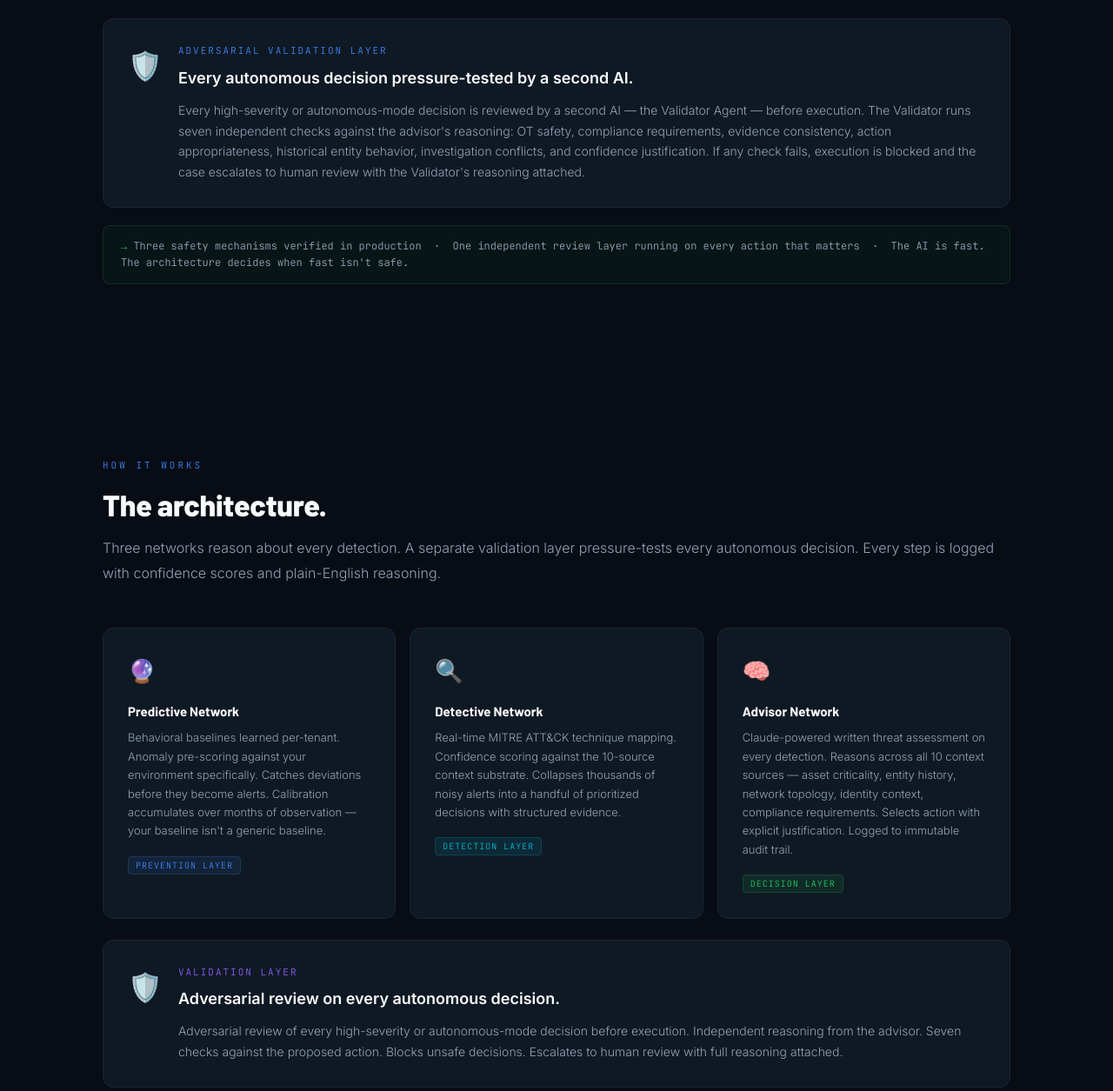
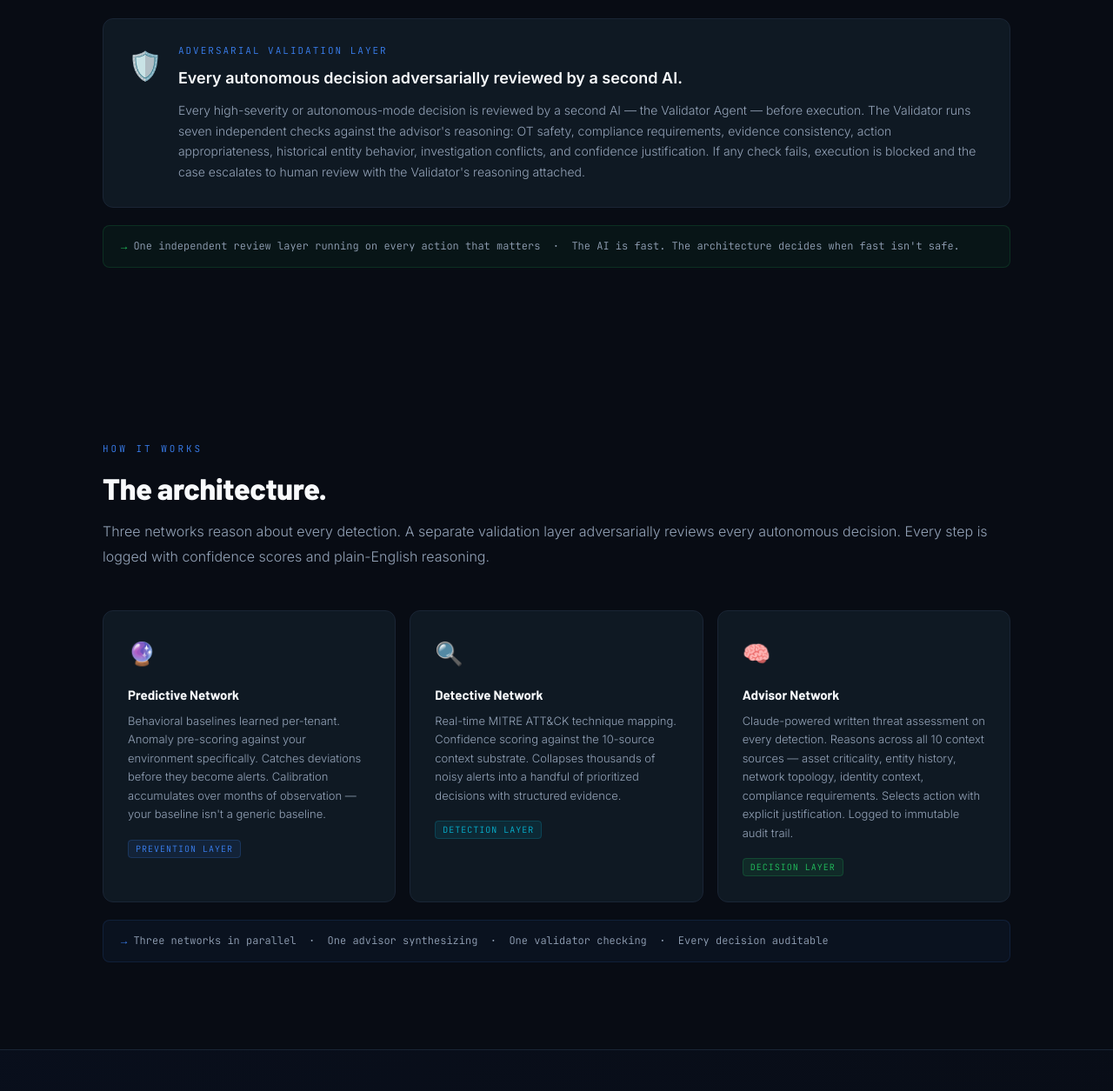
Before and after one commit to Mohammad-Khubaib/domesoc-landing, a plain HTML site: page index.html in a window 1280 px wide. Shown: the part 3388-4643 px from the top of the page at 87% size. Drawn offline with Linux system fonts and the light colour scheme.

Commit message:
fix(landing): tighten repetition — single Validator description, focused safety section closing
- Remove duplicate Validation Layer card from Architecture section
  (Validator now fully described once in Verified Safety section)
- Tighten Section 3 closing diamond — drop redundant "three safety
  mechanisms verified in production" clause (already in heading + sub)
- Reserve "pressure-tested" verbiage exclusively for the third safety
  mechanism; Validator descriptions now use "adversarially reviewed"

Co-Authored-By: Claude Opus 4.7 (1M context) <noreply@anthropic.com>

```diff
--- a/index.html
+++ b/index.html
@@ -503,13 +503,13 @@ function toggleMobileMenu() {
         <div style="font-size:32px;">🛡️</div>
         <div style="flex:1;min-width:260px;">
           <div style="font-size:11px;font-family:'JetBrains Mono',monospace;color:var(--blue);letter-spacing:2px;margin-bottom:8px;">ADVERSARIAL VALIDATION LAYER</div>
-          <div style="font-size:18px;font-weight:600;color:var(--white);margin-bottom:10px;">Every autonomous decision pressure-tested by a second AI.</div>
+          <div style="font-size:18px;font-weight:600;color:var(--white);margin-bottom:10px;">Every autonomous decision adversarially reviewed by a second AI.</div>
           <div style="font-size:14px;color:var(--lgray);line-height:1.7;">Every high-severity or autonomous-mode decision is reviewed by a second AI — the Validator Agent — before execution. The Validator runs seven independent checks against the advisor's reasoning: OT safety, compliance requirements, evidence consistency, action appropriateness, historical entity behavior, investigation conflicts, and confidence justification. If any check fails, execution is blocked and the case escalates to human review with the Validator's reasoning attached.</div>
         </div>
       </div>
     </div>
     <div style="padding:14px 20px;margin-top:20px;background:rgba(34,197,94,0.05);border:1px solid rgba(34,197,94,0.15);border-radius:8px;font-size:12px;color:var(--lgray);font-family:'JetBrains Mono',monospace;" class="reveal">
-      <span style="color:var(--green)">→</span> Three safety mechanisms verified in production &nbsp;·&nbsp; One independent review layer running on every action that matters &nbsp;·&nbsp; The AI is fast. The architecture decides when fast isn't safe.
+      <span style="color:var(--green)">→</span> One independent review layer running on every action that matters &nbsp;·&nbsp; The AI is fast. The architecture decides when fast isn't safe.
     </div>
   </div>
 </section>
@@ -519,7 +519,7 @@ function toggleMobileMenu() {
   <div class="container">
     <div class="eyebrow reveal">How it works</div>
     <h2 class="section-title reveal">The architecture.</h2>
-    <p class="section-sub reveal">Three networks reason about every detection. A separate validation layer pressure-tests every autonomous decision. Every step is logged with confidence scores and plain-English reasoning.</p>
+    <p class="section-sub reveal">Three networks reason about every detection. A separate validation layer adversarially reviews every autonomous decision. Every step is logged with confidence scores and plain-English reasoning.</p>
     <div class="networks-grid">
       <div class="network-card reveal">
         <span class="network-icon">🔮</span>
@@ -540,17 +540,7 @@ function toggleMobileMenu() {
         <span class="tag tag-green">DECISION LAYER</span>
       </div>
     </div>
-    <div style="margin-top:24px;background:var(--panel);border:1px solid var(--border);border-radius:12px;padding:28px;" class="reveal">
-      <div style="display:flex;align-items:flex-start;gap:18px;flex-wrap:wrap;">
-        <div style="font-size:32px;">🛡️</div>
-        <div style="flex:1;min-width:260px;">
-          <div style="font-size:11px;font-family:'JetBrains Mono',monospace;color:#8b5cf6;letter-spacing:2px;margin-bottom:8px;">VALIDATION LAYER</div>
-          <div style="font-size:18px;font-weight:600;color:var(--white);margin-bottom:10px;">Adversarial review on every autonomous decision.</div>
-          <div style="font-size:14px;color:var(--lgray);line-height:1.7;">Adversarial review of every high-severity or autonomous-mode decision before execution. Independent reasoning from the advisor. Seven checks against the proposed action. Blocks unsafe decisions. Escalates to human review with full reasoning attached.</div>
-        </div>
-      </div>
-    </div>
-    <div style="padding:14px 20px;margin-top:20px;background:rgba(59,130,246,0.05);border:1px solid rgba(59,130,246,0.12);border-radius:8px;font-size:12px;color:var(--lgray);font-family:'JetBrains Mono',monospace;" class="reveal">
+    <div style="padding:14px 20px;background:rgba(59,130,246,0.05);border:1px solid rgba(59,130,246,0.12);border-radius:8px;font-size:12px;color:var(--lgray);font-family:'JetBrains Mono',monospace;" class="reveal">
       <span style="color:var(--blue)">→</span> Three networks in parallel &nbsp;·&nbsp; One advisor synthesizing &nbsp;·&nbsp; One validator checking &nbsp;·&nbsp; Every decision auditable
     </div>
   </div>
```
